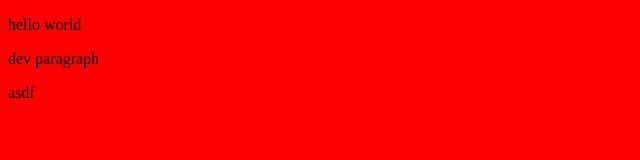
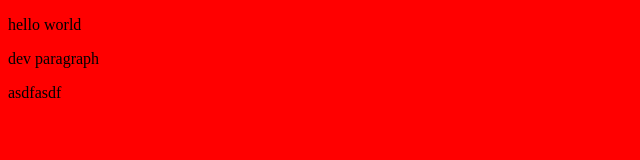
Before and after one commit to artemsvirskyi/branchTest, a plain HTML site: page index.html in a window 1280 px wide. Shown: the full height of the page, 0-640 px from the left. Drawn offline with Linux system fonts and the light colour scheme.

Commit message:
some new asdf

```diff
--- a/index.html
+++ b/index.html
@@ -8,6 +8,6 @@
 	<body>
 			<p>hello world</p>
 			<p>dev paragraph</p>
-			asdf
+			asdfasdf
 	</body>
 </html>
```
